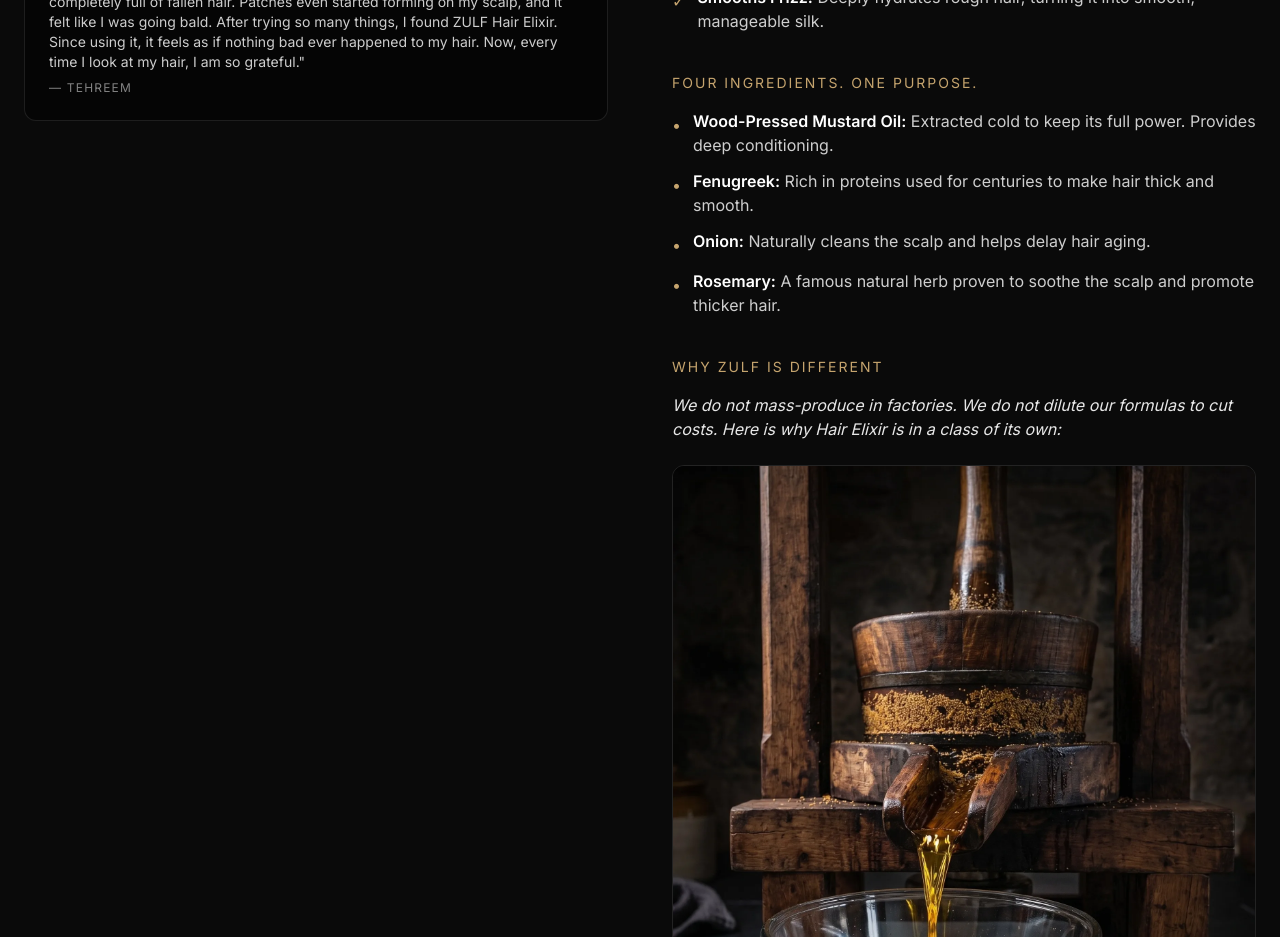
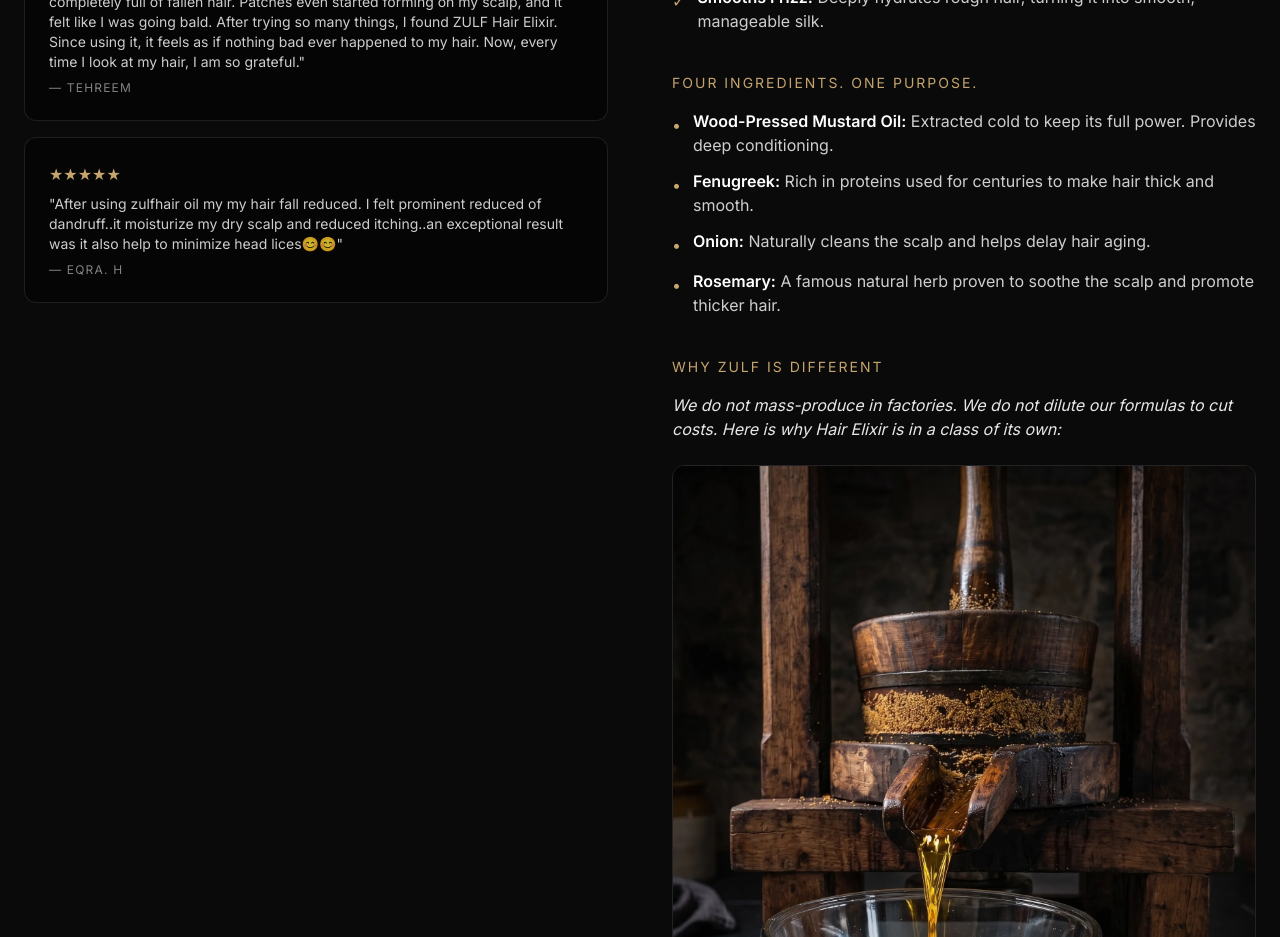
Before and after one commit to tehreemejaz382/zulf-website, a Next.js app: page /product in a window 1280 px wide. Shown: the part 1360-2297 px from the top of the page. Built offline with nearby package versions, Linux system fonts and the light colour scheme; no server answers.

Commit message:
Update page.tsx

```diff
--- a/app/product/page.tsx
+++ b/app/product/page.tsx
@@ -96,6 +96,11 @@ export default function ProductPage() {
                 <div className="flex text-[#C5A46E] mb-2">★★★★★</div>
                 <p className="text-sm text-white/80 mb-2">"I used to get so stressed after brushing my hair because the brush would be completely full of fallen hair. Patches even started forming on my scalp, and it felt like I was going bald. After trying so many things, I found ZULF Hair Elixir. Since using it, it feels as if nothing bad ever happened to my hair. Now, every time I look at my hair, I am so grateful."</p>
                 <p className="text-xs text-white/50 uppercase tracking-widest">— Tehreem</p>
+              </div>
+              <div className="p-6 bg-[#050505] border border-white/10 rounded-xl">
+                <div className="flex text-[#C5A46E] mb-2">★★★★★</div>
+                <p className="text-sm text-white/80 mb-2">"After using zulfhair oil my my hair fall reduced. I felt prominent reduced of dandruff..it moisturize my dry scalp and reduced itching..an exceptional result was it also help to minimize head lices😊😊"</p>
+                <p className="text-xs text-white/50 uppercase tracking-widest">— EQRA. H</p>
               </div>
             </div>
           </div>
@@ -297,6 +302,11 @@ export default function ProductPage() {
                   <p className="text-sm text-white/80 mb-2">"I used to get so stressed after brushing my hair because the brush would be completely full of fallen hair. Patches even started forming on my scalp, and it felt like I was going bald. After trying so many things, I found ZULF Hair Elixir. Since using it, it feels as if nothing bad ever happened to my hair. Now, every time I look at my hair, I am so grateful."</p>
                   <p className="text-xs text-white/50 uppercase tracking-widest">— Tehreem</p>
                 </div>
+                <div className="p-6 bg-[#050505] border border-white/10 rounded-xl">
+                  <div className="flex text-[#C5A46E] mb-2">★★★★★</div>
+                  <p className="text-sm text-white/80 mb-2">"After using zulfhair oil my my hair fall reduced. I felt prominent reduced of dandruff..it moisturize my dry scalp and reduced itching..an exceptional result was it also help to minimize head lices😊😊"</p>
+                  <p className="text-xs text-white/50 uppercase tracking-widest">— EQRA. H</p>
+                </div>
               </div>
             </div>
 
```
